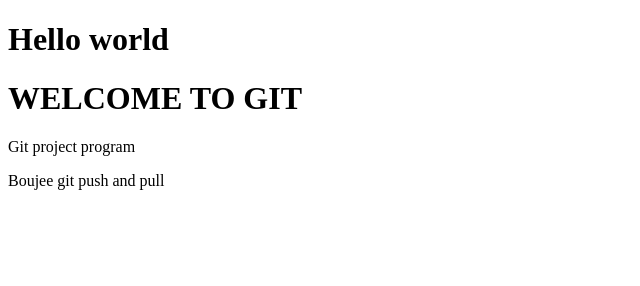
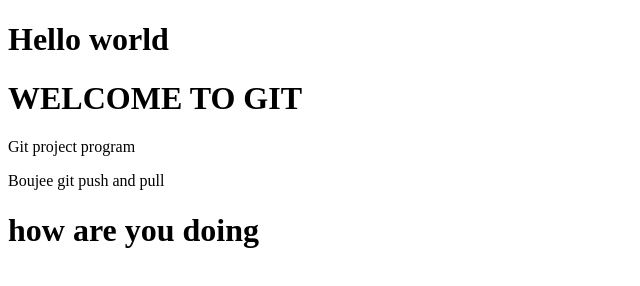
Before and after one commit to boujee7/Git-Project, a plain HTML site: page index.html in a window 1280 px wide. Shown: the whole page, without its empty margins (0-640 px from the left). Drawn offline with Linux system fonts and the light colour scheme.

Commit message:
second commit

```diff
--- a/index.html
+++ b/index.html
@@ -11,5 +11,6 @@
     <h1>WELCOME TO GIT</h1>
     <p>Git project program</p>
     <p>Boujee git push and pull</p>
+    <h1>how are you doing</h1>
 </body>
 </html>
```
